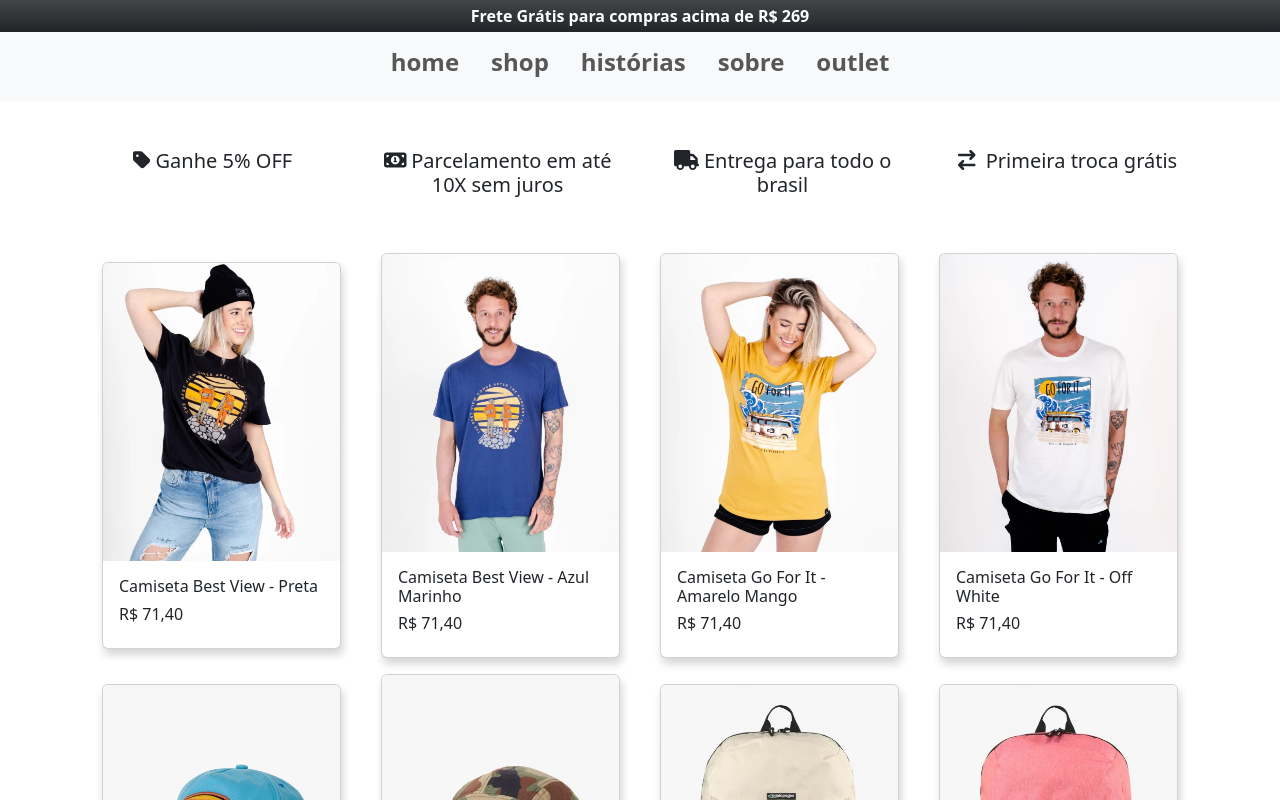
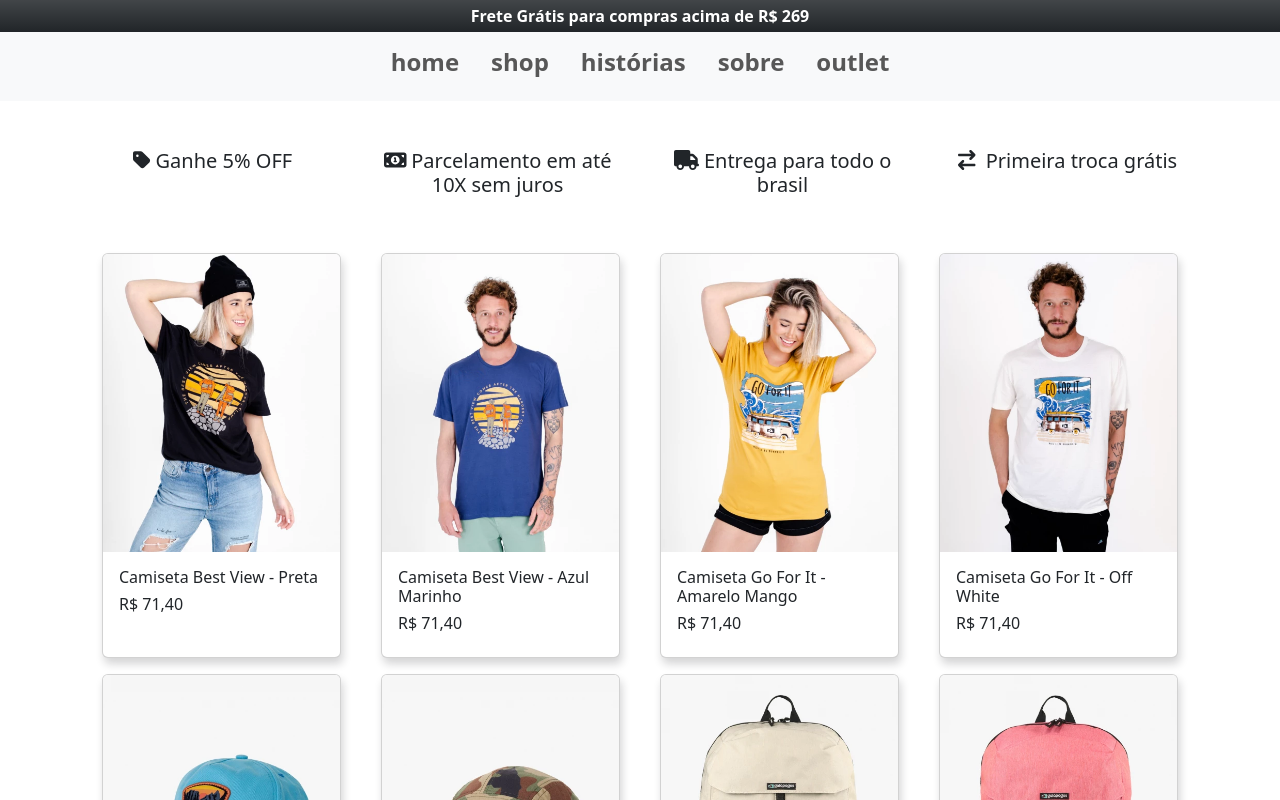
Before and after one commit to denisonkolling/galapagos-website, a React (Vite) app: page /outlet in a window 1280 px wide. Shown: the top 800 px of the page. Built offline with nearby package versions, Linux system fonts and the light colour scheme.

Commit message:
fix image position outlet product card

```diff
--- a/package.json
+++ b/package.json
@@ -20,7 +20,9 @@
     "popper.js": "^1.16.1",
     "react": "^18.2.0",
     "react-dom": "^18.2.0",
-    "react-router-dom": "^6.14.2"
+    "react-router-dom": "^6.14.2",
+    "styled-components": "^6.0.5",
+    "styled-reset": "^4.5.1"
   },
   "devDependencies": {
     "@types/react": "^18.2.14",
--- a/src/App.css
+++ b/src/App.css
@@ -1,3 +1,9 @@
+* {
+  margin: 0;
+  padding: 0;
+  box-sizing: border-box;
+}
+
 .card {
   width: 18rem;
   margin: 0 0.5em;
--- a/src/components/OutletCard.jsx
+++ b/src/components/OutletCard.jsx
@@ -37,7 +37,7 @@ const ProductCard = () => {
 			<div className="container">
 				<div className="row">
 					{productList.map((p) => (
-						<div key={p.id}className="col-md-3 my-2 d-flex align-items-center justify-content-center">
+						<div key={p.id}className="col-md-3 my-2 d-flex align-items-stretch justify-content-center">
 							<div className="card">
 								<img className="card-img-top" src={p.imageUrl} alt="..." />
 								<div className="card-body">
```
Also changed, not shown: src/components/Carousel.jsx (+6 -2 lines), 1 other file (tests, documents, lock files or other folders).
